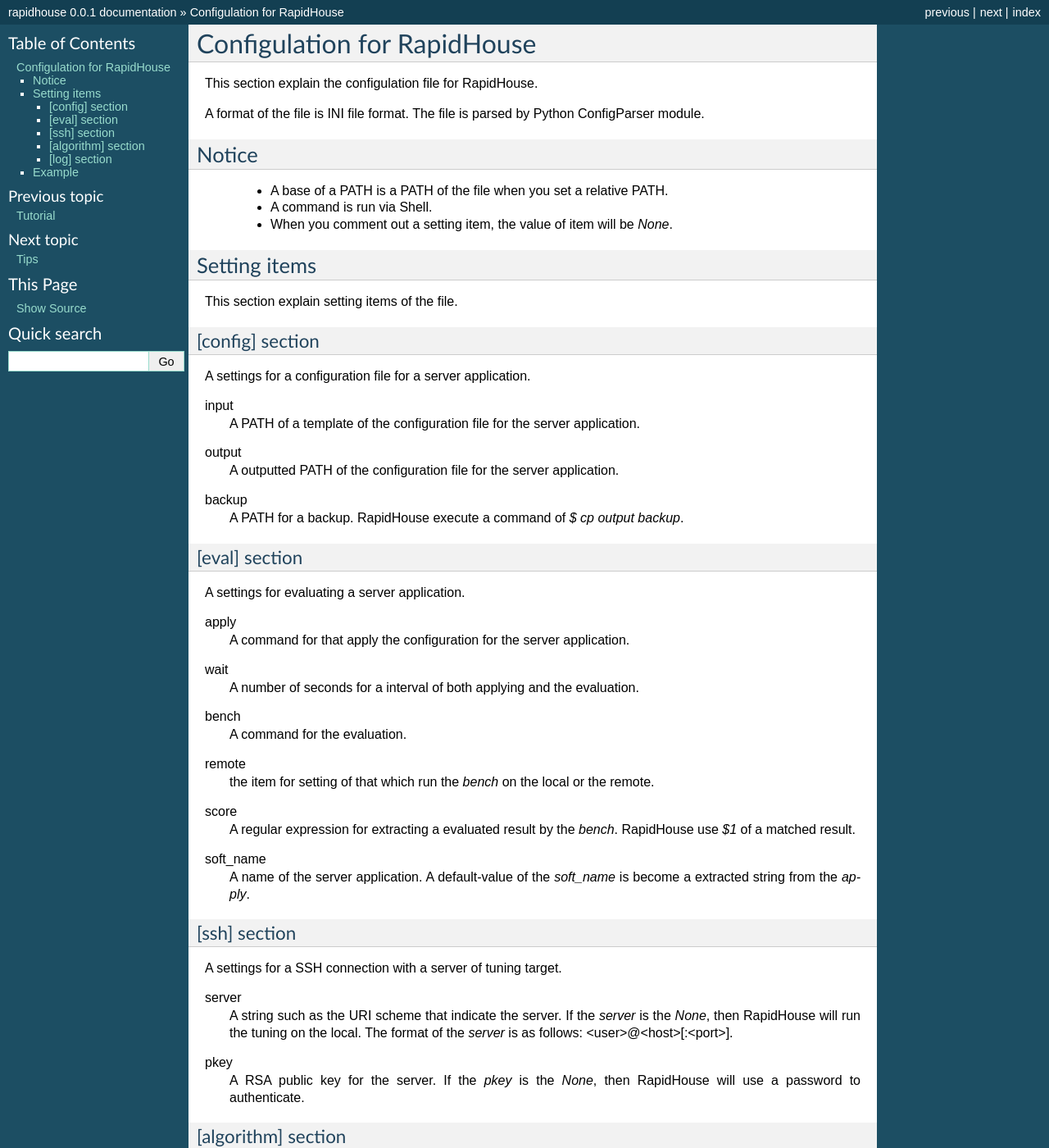
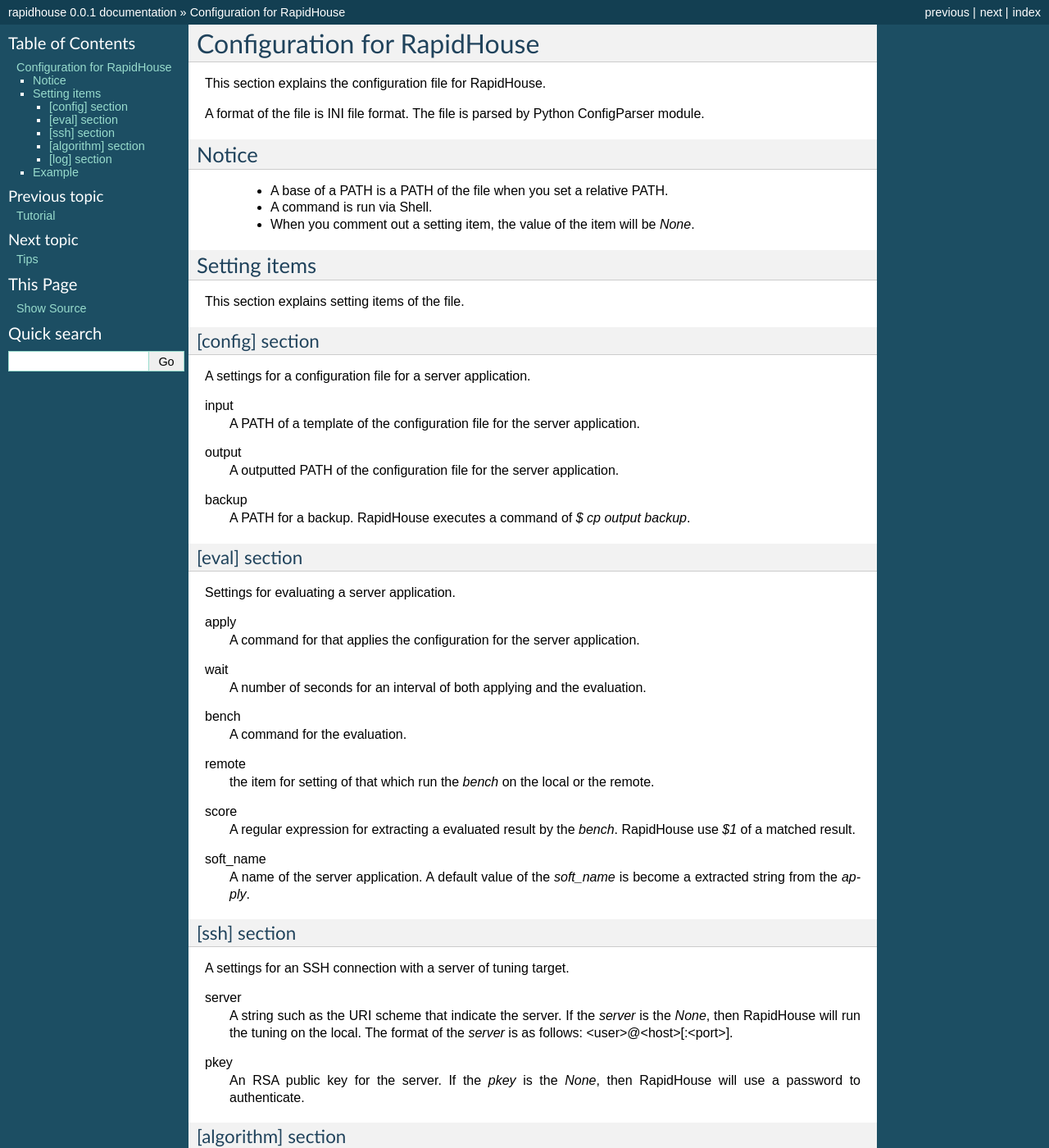
Before and after one commit to KNCT-KPC/RapidHouse, a Sphinx documentation site: the page built from doc/source/rapidconfig.rst, in a window 1280 px wide and 1400 px high. Shown: the whole window at 82% size. Built offline with Sphinx 7.4.7, drawn with Linux system fonts in a browser that asks for light colours; some of the changed text lies outside the part shown.

Commit message:
Fix misspelling.

```diff
--- a/doc/source/rapidconfig.rst
+++ b/doc/source/rapidconfig.rst
@@ -1,6 +1,6 @@
-Configulation for RapidHouse
+Configuration for RapidHouse
 ============================
-This section explain the configulation file for RapidHouse.
+This section explains the configuration file for RapidHouse.
 
 A format of the file is INI file format.
 The file is parsed by Python ConfigParser module.
@@ -12,13 +12,13 @@ Notice
 
   - A base of a PATH is a PATH of the file when you set a relative PATH.
   - A command is run via Shell.
-  - When you comment out a setting item, the value of item will be *None*.
+  - When you comment out a setting item, the value of the item will be *None*.
 
 
 -------------
 Setting items
 -------------
-This section explain setting items of the file.
+This section explains setting items of the file.
 
 [config] section
 ----------------
@@ -30,17 +30,17 @@ output
 	A outputted PATH of the configuration file for the server application.
 backup
 	A PATH for a backup.
-	RapidHouse execute a command of *$ cp output backup*.
+	RapidHouse executes a command of *$ cp output backup*.
 
 
 [eval] section
 --------------
-A settings for evaluating a server application.
+Settings for evaluating a server application.
 
 apply
-	A command for that apply the configuration for the server application.
+	A command for that applies the configuration for the server application.
 wait
-	A number of seconds for a interval of both applying and the evaluation.
+	A number of seconds for an interval of both applying and the evaluation.
 bench
 	A command for the evaluation.
 remote
@@ -50,25 +50,25 @@ score
 	RapidHouse use *$1* of a matched result.
 soft_name
 	A name of the server application.
-	A default-value of the *soft_name* is become a extracted string from the *apply*.
+	A default value of the *soft_name* is become a extracted string from the *apply*.
 
 
 [ssh] section
 -------------
-A settings for a SSH connection with a server of tuning target.
+A settings for an SSH connection with a server of tuning target.
 
 server
 	A string such as the URI scheme that indicate the server.
 	If the *server* is the *None*, then RapidHouse will run the tuning on the local.
 	The format of the *server* is as follows: <user>@<host>[:<port>].
 pkey
-	A RSA public key for the server.
+	An RSA public key for the server.
 	If the *pkey* is the *None*, then RapidHouse will use a password to authenticate.
 
 
 [algorithm] section
 -------------------
-A settings for a algorithm for tuning.
+A settings for an algorithm for tuning.
 
 type
 	A name of the algorithm.
--- a/doc/source/tutorial.rst
+++ b/doc/source/tutorial.rst
@@ -1,11 +1,11 @@
 Tutorial
 ========
-This section is tutorial for RapidHouse.
+This section is a tutorial for RapidHouse.
 
 ------------
 Installation
 ------------
-This section explain how to install RapidHouse via GitHub.
+This section explains how to install RapidHouse via GitHub.
 
 .. code-block:: bash
 
@@ -18,12 +18,12 @@ It's so easy.
 -----
 Usage
 -----
-This section explain how to tune Apache HTTP Server.
+This section explains how to tune Apache HTTP Server.
 
 
-Prepare a configulation file for the server application.
+Prepare a configuration file for the server application.
 --------------------------------------------------------
-You must prepare the configulation file for the server application.
+You must prepare the configuration file for the server application.
 
 .. code-block:: bash
 
@@ -35,9 +35,9 @@ Then, you change some parameter value as follows:
 .. literalinclude:: httpd.diff
 
 
-Prepare a configulation file for RapidHouse.
+Prepare a configuration file for RapidHouse.
 ---------------------------------------------
-You must prepare the configulation file for RapidHouse as follows:
+You must prepare the configuration file for RapidHouse as follows:
 
 .. literalinclude:: ../../rapidhouse/rapid_house.ini
 
```
Also changed, not shown: other parts of doc/source/tutorial.rst (+1 -1 lines), README.md (+4 -4 lines), doc/source/about.rst (+9 -8 lines), doc/source/index.rst (+1 -6 lines), doc/source/tips.rst (line endings or trailing spaces).
